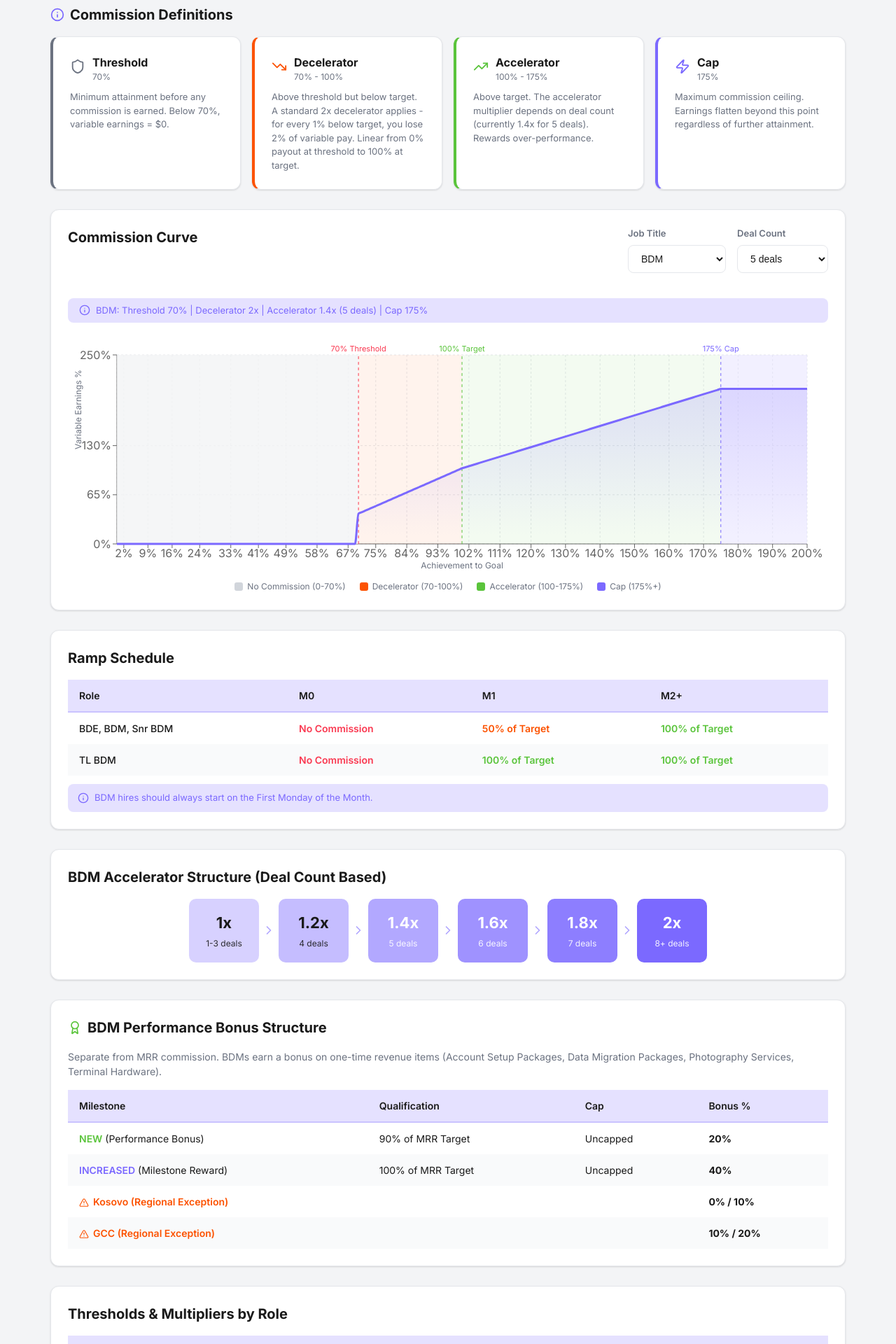
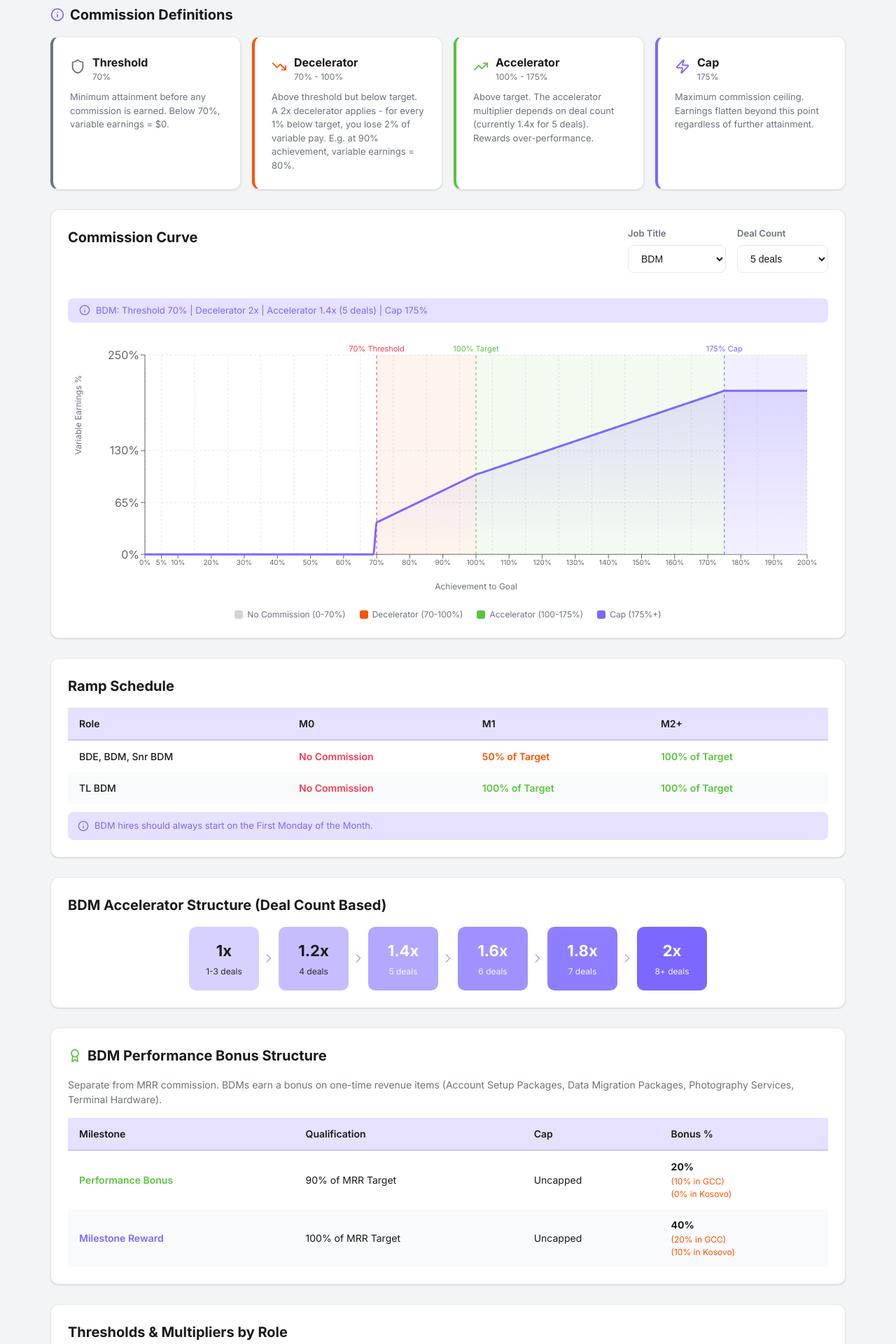
Before and after one commit to elliottbraund-fresha/fresha-commission-calculator, a React (Vite) app in the folder fresha-commission-calculator/: page / in a window 1280 px wide. Shown: the part 140-2060 px from the top of the page at 70% size. Built offline with nearby package versions, Linux system fonts and the light colour scheme.

Commit message:
Update CommissionStructure.jsx - remove VP Sales, fix chart, rename bonuses

```diff
--- a/fresha-commission-calculator/src/components/CommissionStructure.jsx
+++ b/fresha-commission-calculator/src/components/CommissionStructure.jsx
@@ -13,7 +13,6 @@ const ROLE_CONFIG = {
   "Snr BDM":  { threshold: 70, cap: 175, decel: "2x", accel: "Deal count based" },
   "TL BDM":   { threshold: 80, cap: 125, decel: "2x", accel: "2x" },
   "Head of BDM": { threshold: 80, cap: 125, decel: "2x", accel: "2x" },
-  "VP of Sales": { threshold: 80, cap: 112.5, decel: "4x", accel: "BDMs on target based" },
 };
 
 export default function CommissionStructure() {
@@ -39,7 +38,7 @@ export default function CommissionStructure() {
 
   const concepts = [
     { title: "Threshold", range: `${roleConfig.threshold}%`, desc: `Minimum attainment before any commission is earned. Below ${roleConfig.threshold}%, variable earnings = $0.`, icon: <Shield size={22} />, color: COLORS.secondary },
-    { title: "Decelerator", range: `${roleConfig.threshold}% - 100%`, desc: `Above threshold but below target. A standard 2x decelerator applies - for every 1% below target, you lose 2% of variable pay. Linear from 0% payout at threshold to 100% at target.`, icon: <TrendingDown size={22} />, color: COLORS.elton },
+    { title: "Decelerator", range: `${roleConfig.threshold}% - 100%`, desc: `Above threshold but below target. A 2x decelerator applies - for every 1% below target, you lose 2% of variable pay. E.g. at 90% achievement, variable earnings = 80%.`, icon: <TrendingDown size={22} />, color: COLORS.elton },
     { title: "Accelerator", range: `100% - ${roleConfig.cap}%`, desc: isBDMRole ? `Above target. The accelerator multiplier depends on deal count (currently ${accelMultiplier}x for ${selectedDeals} deals). Rewards over-performance.` : `Above target. A fixed ${roleConfig.accel} accelerator applies to reward over-performance.`, icon: <TrendingUp size={22} />, color: COLORS.ceelo },
     { title: "Cap", range: `${roleConfig.cap}%`, desc: "Maximum commission ceiling. Earnings flatten beyond this point regardless of further attainment.", icon: <Zap size={22} />, color: COLORS.prince },
   ];
@@ -95,8 +94,8 @@ export default function CommissionStructure() {
           <Info size={16} />
           {selectedRole}: Threshold {roleConfig.threshold}% | Decelerator 2x | Accelerator {isBDMRole ? `${accelMultiplier}x (${selectedDeals} deals)` : roleConfig.accel} | Cap {roleConfig.cap}%
         </div>
-        <ResponsiveContainer width="100%" height={340}>
-          <AreaChart data={curveData} margin={{ top: 30, right: 30, left: 10, bottom: 10 }}>
+        <ResponsiveContainer width="100%" height={380}>
+          <AreaChart data={curveData} margin={{ top: 30, right: 30, left: 50, bottom: 35 }}>
             <defs>
               <linearGradient id="curveGrad" x1="0" y1="0" x2="0" y2="1">
                 <stop offset="5%" stopColor={COLORS.prince} stopOpacity={0.3} />
@@ -104,8 +103,8 @@ export default function CommissionStructure() {
               </linearGradient>
             </defs>
             <CartesianGrid strokeDasharray="3 3" stroke="#E5E7EB" />
-            <XAxis dataKey="achievement" tickFormatter={v => `${v}%`} label={{ value: "Achievement to Goal", position: "insideBottom", offset: -5, style: { fontSize: 12, fill: COLORS.secondary } }} />
-            <YAxis tickFormatter={v => `${v}%`} domain={[0, Math.ceil(maxEarnings / 50) * 50]} label={{ value: "Variable Earnings %", angle: -90, position: "insideLeft", style: { fontSize: 12, fill: COLORS.secondary } }} />
+            <XAxis dataKey="achievement" tickFormatter={v => `${v}%`} ticks={[0, 5, 10, 15, 20, 25, 30, 35, 40, 45, 50, 55, 60, 65, 70, 75, 80, 85, 90, 95, 100, 105, 110, 115, 120, 125, 130, 135, 140, 145, 150, 155, 160, 165, 170, 175, 180, 185, 190, 195, 200]} tick={{ fontSize: 10 }} label={{ value: "Achievement to Goal", position: "insideBottom", offset: -20, style: { fontSize: 12, fill: COLORS.secondary } }} />
+            <YAxis tickFormatter={v => `${v}%`} domain={[0, Math.ceil(maxEarnings / 50) * 50]} label={{ value: "Variable Earnings %", angle: -90, position: "insideLeft", offset: -35, style: { fontSize: 12, fill: COLORS.secondary } }} />
             <Tooltip formatter={(v) => [`${v.toFixed(1)}%`, "Earnings"]} labelFormatter={l => `Achievement: ${l}%`} />
             <ReferenceArea x1={0} x2={roleConfig.threshold} fill="#F3F4F6" fillOpacity={0.8} />
             <ReferenceArea x1={roleConfig.threshold} x2={100} fill={COLORS.elton} fillOpacity={0.07} />
@@ -209,24 +208,24 @@ export default function CommissionStructure() {
             </thead>
             <tbody>
               <tr>
-                <td style={{ padding: "12px 16px" }}><span style={{ fontWeight: 600, color: COLORS.ceelo }}>NEW</span> (Performance Bonus)</td>
+                <td style={{ padding: "12px 16px", fontWeight: 600, color: COLORS.ceelo }}>Performance Bonus</td>
                 <td style={{ padding: "12px 16px" }}>90% of MRR Target</td>
                 <td style={{ padding: "12px 16px" }}>Uncapped</td>
-                <td style={{ padding: "12px 16px", fontWeight: 700 }}>20%</td>
+                <td style={{ padding: "12px 16px" }}>
+                  <div style={{ fontWeight: 700 }}>20%</div>
+                  <div style={{ fontSize: 12, color: COLORS.elton, marginTop: 2 }}>(10% in GCC)</div>
+                  <div style={{ fontSize: 12, color: COLORS.elton }}>(0% in Kosovo)</div>
+                </td>
               </tr>
               <tr style={{ background: COLORS.light }}>
-                <td style={{ padding: "12px 16px" }}><span style={{ fontWeight: 600, color: COLORS.prince }}>INCREASED</span> (Milestone Reward)</td>
+                <td style={{ padding: "12px 16px", fontWeight: 600, color: COLORS.prince }}>Milestone Reward</td>
                 <td style={{ padding: "12px 16px" }}>100% of MRR Target</td>
                 <td style={{ padding: "12px 16px" }}>Uncapped</td>
-                <td style={{ padding: "12px 16px", fontWeight: 700 }}>40%</td>
-              </tr>
-              <tr>
-                <td colSpan={3} style={{ padding: "12px 16px", fontWeight: 600, color: COLORS.elton }}><AlertTriangle size={14} style={{ verticalAlign: "middle", marginRight: 6 }} />Kosovo (Regional Exception)</td>
-                <td style={{ padding: "12px 16px", fontWeight: 700 }}>0% / 10%</td>
-              </tr>
-              <tr style={{ background: COLORS.light }}>
-                <td colSpan={3} style={{ padding: "12px 16px", fontWeight: 600, color: COLORS.elton }}><AlertTriangle size={14} style={{ verticalAlign: "middle", marginRight: 6 }} />GCC (Regional Exception)</td>
-                <td style={{ padding: "12px 16px", fontWeight: 700 }}>10% / 20%</td>
+                <td style={{ padding: "12px 16px" }}>
+                  <div style={{ fontWeight: 700 }}>40%</div>
+                  <div style={{ fontSize: 12, color: COLORS.elton, marginTop: 2 }}>(20% in GCC)</div>
+                  <div style={{ fontSize: 12, color: COLORS.elton }}>(10% in Kosovo)</div>
+                </td>
               </tr>
             </tbody>
           </table>
```
